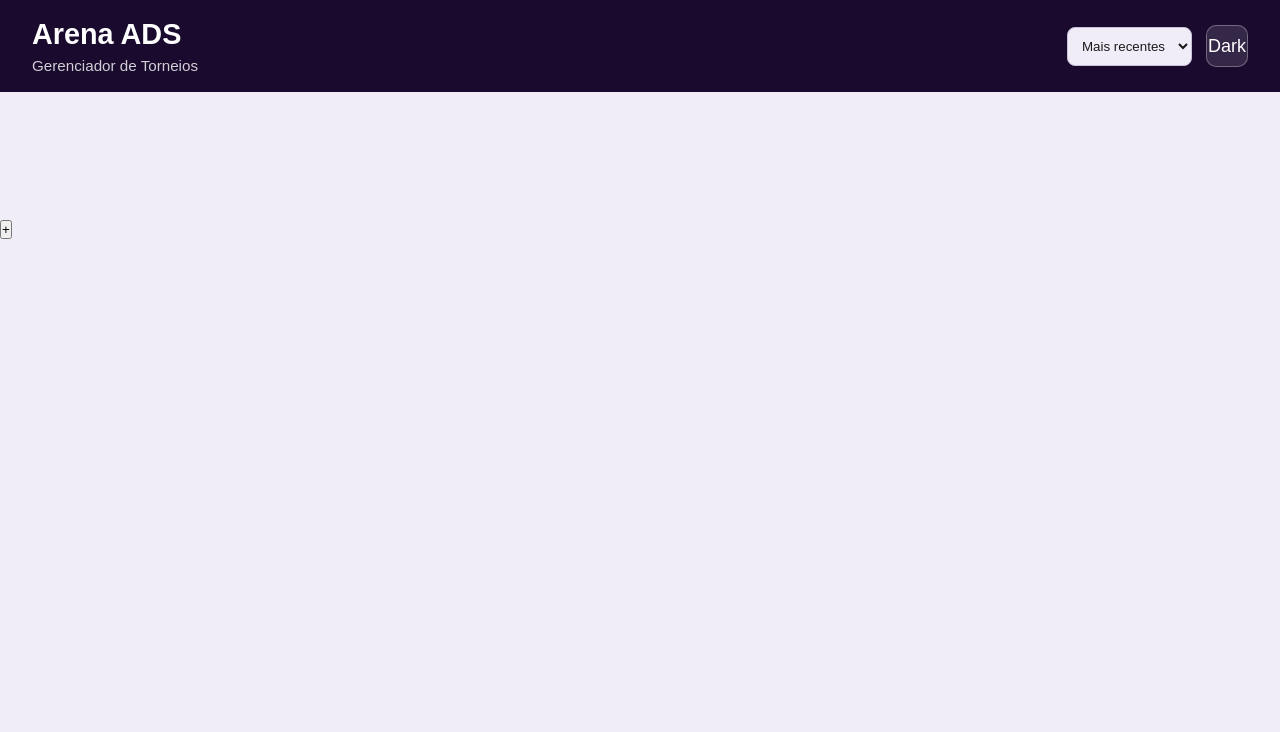
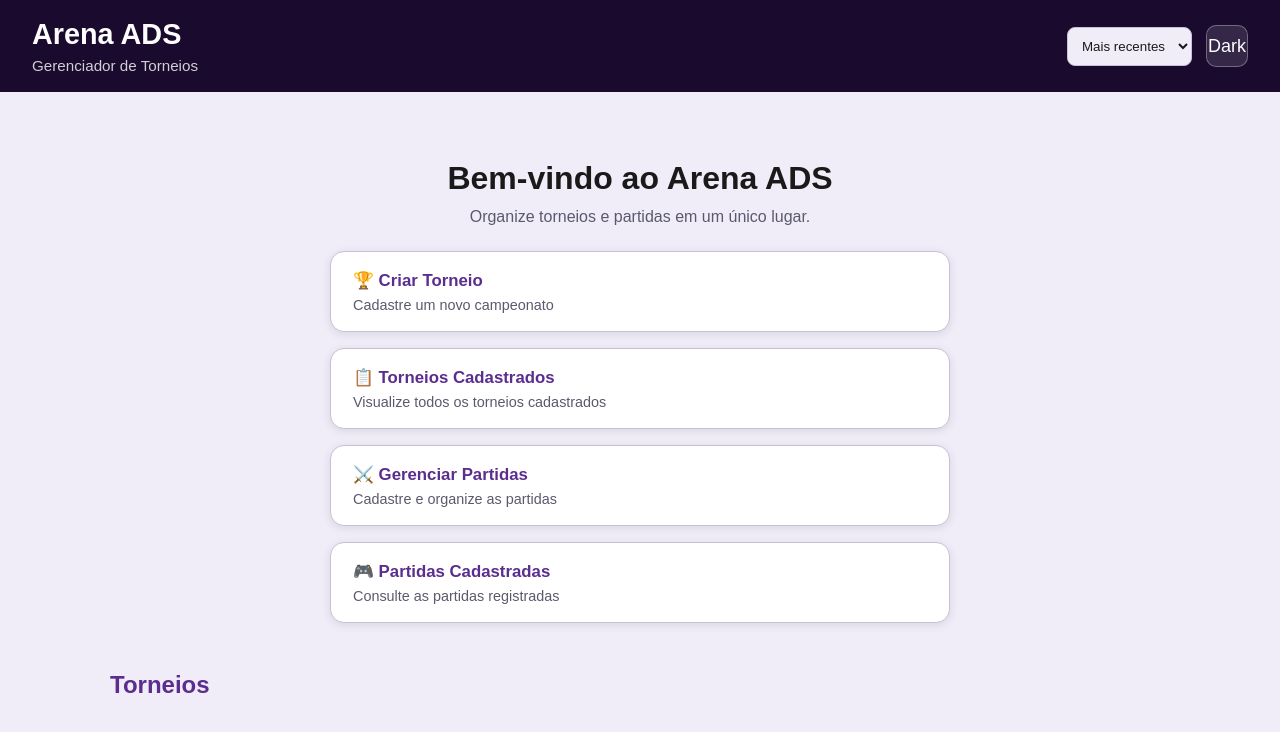
Before and after one commit to Guilherme-sta/Trabalho_Final-PPI, a website: page front-end/index.html in a window 1280 px wide. Drawn offline with Linux system fonts and the light colour scheme; no server answers.

Commit message:
:sparkles: feat: reorganiza página inicial com painel central de navegação

```diff
--- a/front-end/index.html
+++ b/front-end/index.html
@@ -6,58 +6,166 @@
     <title>Arena ADS</title>
     <link rel="stylesheet" href="estilos.css">
 </head>
+
 <body>
+
     <header class="topo">
         <div class="topo-esquerda">
             <h1>Arena ADS</h1>
             <p>Gerenciador de Torneios</p>
         </div>
+
         <div class="topo-direita">
             <select id="ordem">
                 <option value="recentes">Mais recentes</option>
                 <option value="nome">Nome</option>
                 <option value="status">Por status</option>
             </select>
+
             <button id="botaoTema">Mudar tema</button>
         </div>
     </header>
 
-    <main class ="container">
+    <main class="container">
+
         <div id="mensagem" class="mensagem"></div>
-        <div id="gradeTorneios"></div>
+
+        <!-- Painel Principal -->
+
+        <section class="painel-acoes">
+
+            <div class="cabecalho-painel">
+                <h2>Bem-vindo ao Arena ADS</h2>
+                <p>
+                    Organize torneios e partidas em um único lugar.
+                </p>
+            </div>
+
+            <div class="menu-principal">
+
+        <!-- Criar Torneio -->
+        <button
+            class="card-menu"
+            id="abrirTorneio">
+
+            <strong>🏆 Criar Torneio</strong>
+
+            <span>
+                Cadastre um novo campeonato
+            </span>
+
+        </button>
+
+        <!-- Ver Torneios -->
+        <button
+            class="card-menu"
+            onclick="document.getElementById('gradeTorneios').scrollIntoView({ behavior: 'smooth' })">
+
+            <strong>📋 Torneios Cadastrados</strong>
+
+            <span>
+                Visualize todos os torneios cadastrados
+            </span>
+
+        </button>
+
+        <!-- Gerenciar Partidas -->
+        <button
+            class="card-menu"
+            onclick="location.href='partidas.html'">
+
+            <strong>⚔️ Gerenciar Partidas</strong>
+
+            <span>
+                Cadastre e organize as partidas
+            </span>
+
+        </button>
+
+        <!-- Ver Partidas -->
+        <button
+            class="card-menu"
+            onclick="location.href='listar-partidas.html'">
+
+            <strong>🎮 Partidas Cadastradas</strong>
+
+            <span>
+                Consulte as partidas registradas
+            </span>
+
+        </button>
+
+    </div>
+
+        </section>
+
+        <!-- Lista de Torneios -->
+
+        <section class="lista-torneios">
+
+            <h2 class="titulo-lista">
+                Torneios
+            </h2>
+
+            <div id="gradeTorneios"></div>
+
+        </section>
+
     </main>
 
-    <button id="abrirTorneio" class="botao-adicionar" title="novo-torneio">+</button>
+    <!-- Popup -->
 
     <div id="popup" class="popup popup-escondido">
+
         <div class="caixa-popup">
-            <button id="botaoFechar" class="fechar">x</button>
-            <h2 id="titulo">Novo Torneio</h2>
+
+            <button id="botaoFechar" class="fechar">
+                ×
+            </button>
+
+            <h2 id="titulo">
+                Novo Torneio
+            </h2>
+
             <input id="id" type="hidden">
+
             <label>Nome do torneio *</label>
             <input id="nome" placeholder="Ex: Copa ADS 2025">
+
             <label>Jogo *</label>
             <input id="jogo" placeholder="Ex: Valorant, CS2, FIFA">
+
             <label>Formato *</label>
+
             <select id="formato">
                 <option value="">Selecione...</option>
                 <option>Eliminação simples</option>
                 <option>Eliminação dupla</option>
                 <option>Todos contra todos</option>
-                <option>Suiço</option>
+                <option>Suíço</option>
             </select>
-            <div id="blocoStatus" style="display: none">
+
+            <div id="blocoStatus" style="display:none">
+
                 <label>Status</label>
+
                 <select id="status">
                     <option value="aberto">Aberto</option>
                     <option value="em_andamento">Em andamento</option>
                     <option value="encerrado">Encerrado</option>
                 </select>
+
             </div>
-            <button id="salvar">Salvar</button>
+
+            <button id="salvar">
+                Salvar
+            </button>
+
         </div>
+
     </div>
 
     <script src="scripts/torneios.js"></script>
+
 </body>
 </html>
```
